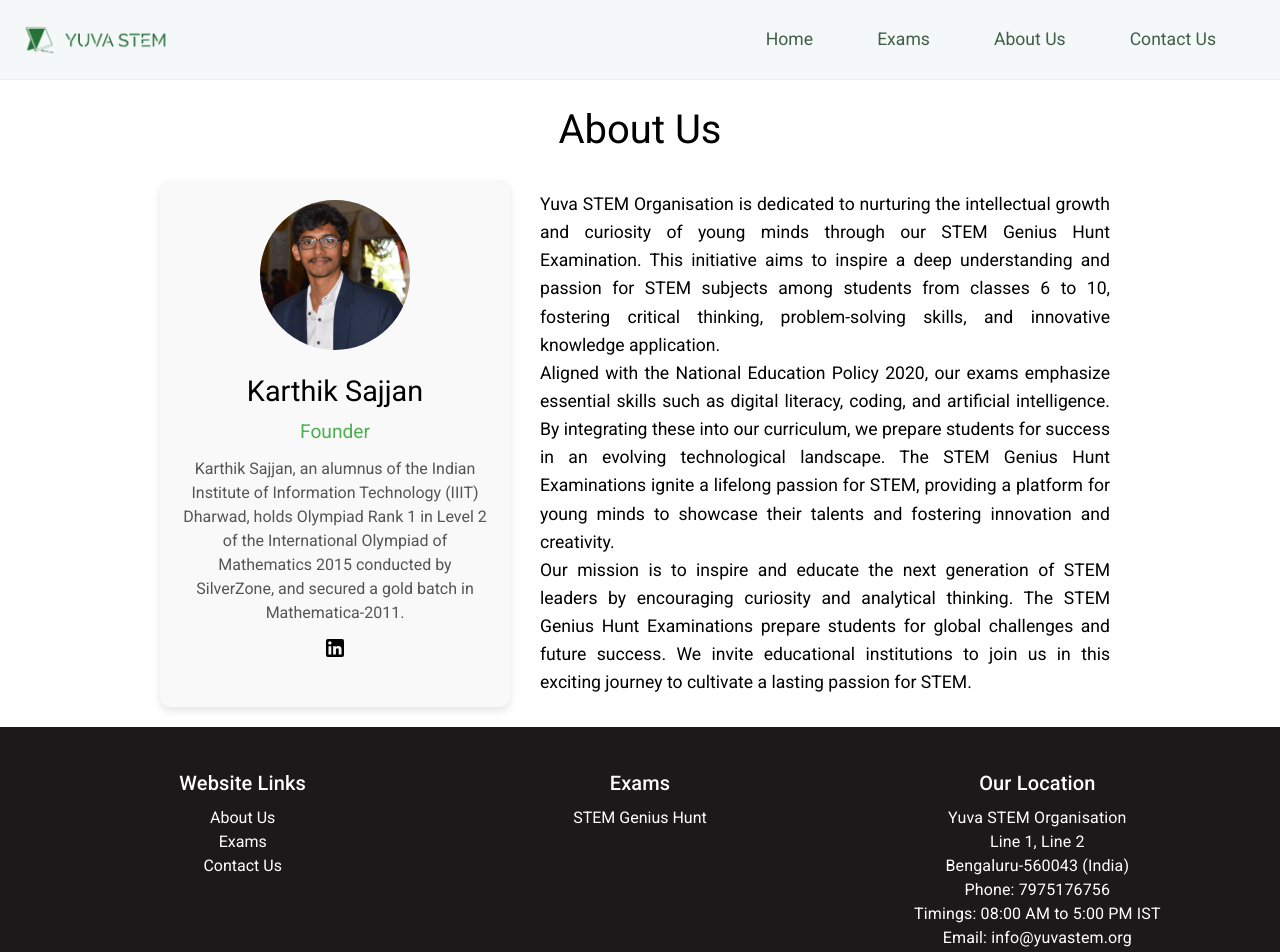
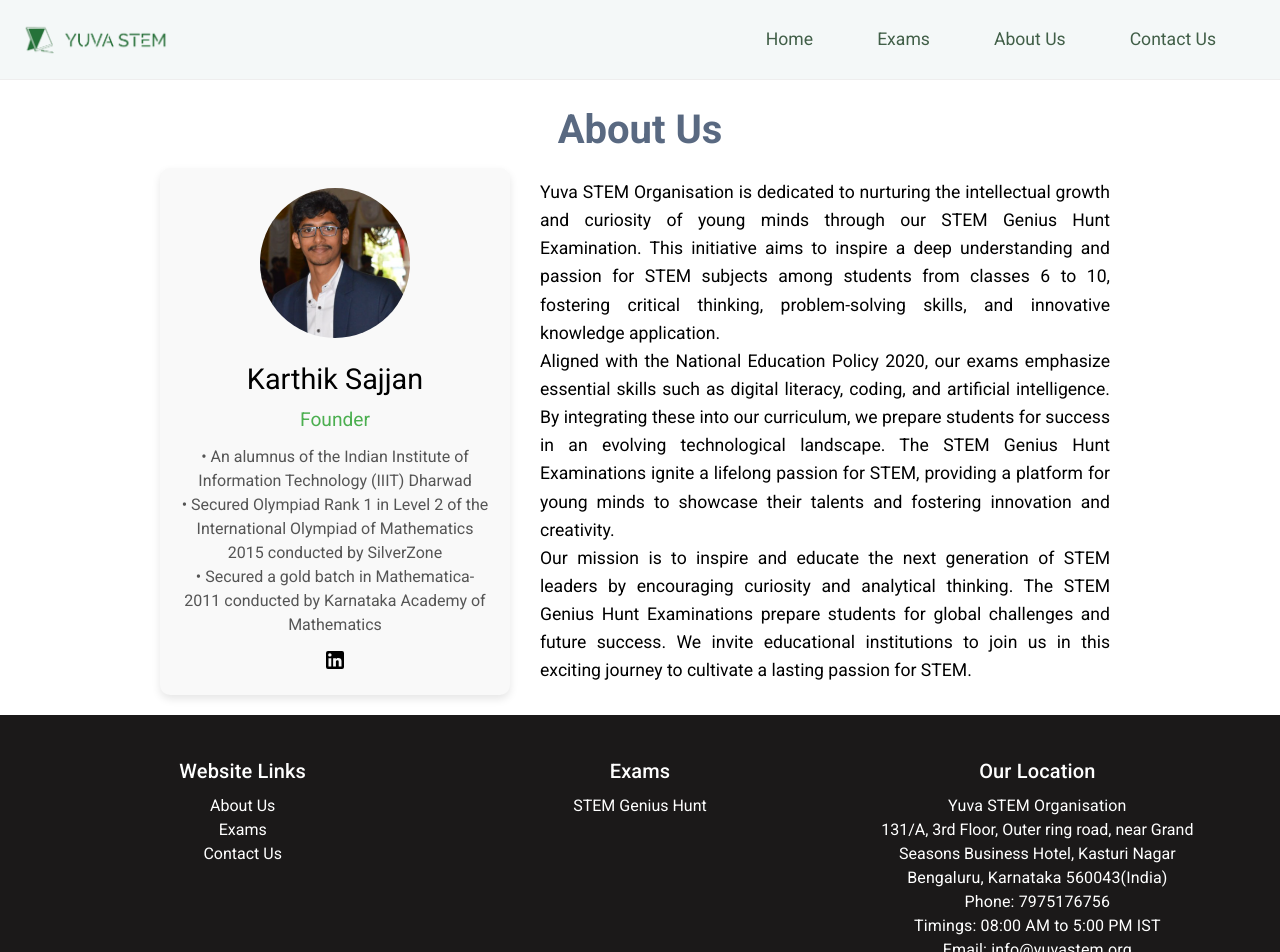
Before and after one commit to sajjanstem/sajjan-stem, a React (Create React App) app: page /aboutus in a window 1280 px wide. Shown: the top 952 px of the page. Built offline with nearby package versions, Linux system fonts and the light colour scheme.

Commit message:
YUVA STEM about & contact

```diff
--- a/src/components/AboutUs.tsx
+++ b/src/components/AboutUs.tsx
@@ -12,16 +12,22 @@
                 <meta name="keywords" content="Yuva STEM Organisation, STEM education, aurdino, Karthik Sajjan, Indian Institute of Information Technology Dharwad, STEM Genius Hunt Examination, digital literacy, coding, artificial intelligence" />
                 <meta name="author" content="Yuva STEM Organisation" />
             </Helmet>
-            <h2>About Us</h2>
+
+            <div className="heading-section">
+                <h1>About Us</h1>
+            </div>
             <div className="content-container">
                 <div className="profile-card">
                     <img src={process.env.PUBLIC_URL + "/assets/karthik.png"} alt="Karthik Sajjan" className="profile-photo" />
                     <div className="profile-details">
                         <h3>Karthik Sajjan</h3>
                         <p className="position">Founder</p>
-                        <p className="description">
-                            Karthik Sajjan, an alumnus of the Indian Institute of Information Technology (IIIT) Dharwad, holds Olympiad Rank 1 in Level 2 of the International Olympiad of Mathematics 2015 conducted by SilverZone, and secured a gold batch in Mathematica-2011.
-                        </p>
+                        <div className="description">
+                            {/* <p>Karthik Sajjan:</p> */}
+                            <p>• An alumnus of the Indian Institute of Information Technology (IIIT) Dharwad</p>
+                            <p>• Secured Olympiad Rank 1 in Level 2 of the International Olympiad of Mathematics 2015 conducted by SilverZone</p>
+                            <p>• Secured a gold batch in Mathematica-2011 conducted by Karnataka Academy of Mathematics</p>
+                        </div>
                         <a href="https://in.linkedin.com/in/karthik-sajjan-3949691a6" target="_blank" rel="noopener noreferrer">
                             <LinkedInIcon />
                         </a>
--- a/src/components/ContactUs.tsx
+++ b/src/components/ContactUs.tsx
@@ -12,7 +12,7 @@
                 <meta name="author" content="Yuva STEM Organisation" />
             </Helmet>
             <div className="contact-header">
-                <h2>Contact</h2>
+                <h2>Contact Us</h2>
             </div>
             <div className="contact-container">
                 <div className="contact-info">
--- a/src/components/Footer.tsx
+++ b/src/components/Footer.tsx
@@ -22,8 +22,9 @@
           <Grid item xs={12} sm={4}>
             <Typography variant="h6" gutterBottom>Our Location</Typography>
             <Typography variant="body1">Yuva STEM Organisation</Typography>
-            <Typography variant="body1">Line 1, Line 2</Typography>
-            <Typography variant="body1">Bengaluru-560043 (India)</Typography>
+            {/* <Typography variant="body1">Line 1, Line 2</Typography> */}
+            <p>131/A, 3rd Floor, Outer ring road, near Grand Seasons Business Hotel, Kasturi Nagar</p>
+            <Typography variant="body1">Bengaluru, Karnataka 560043(India)</Typography>
             <Typography variant="body1">Phone: 7975176756 </Typography>
             <Typography variant="body1">Timings: 08:00 AM to 5:00 PM IST</Typography>
             <Typography variant="body1">Email: <Link href="mailto:" color="inherit" underline="none">info@yuvastem.org</Link></Typography>
```
